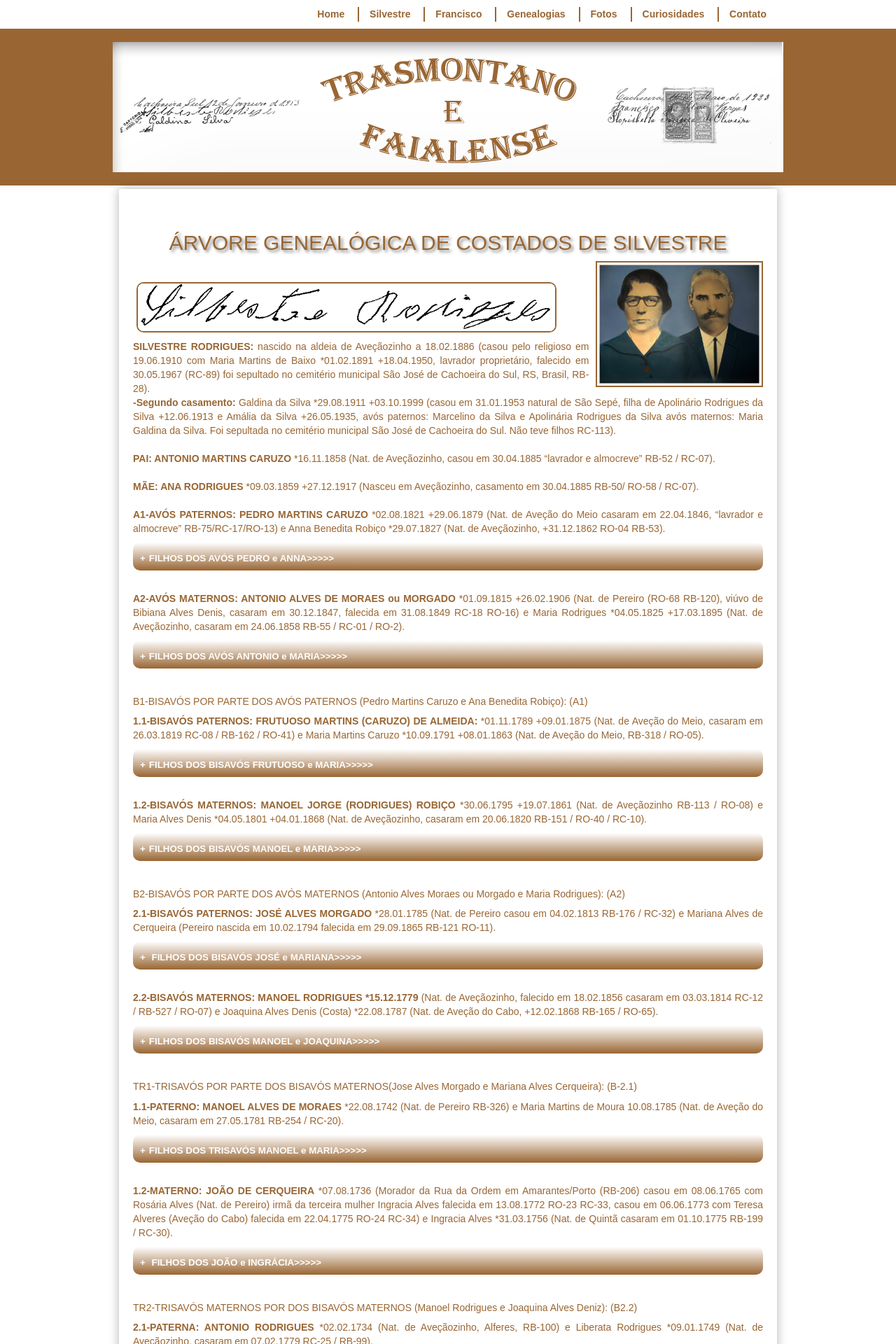
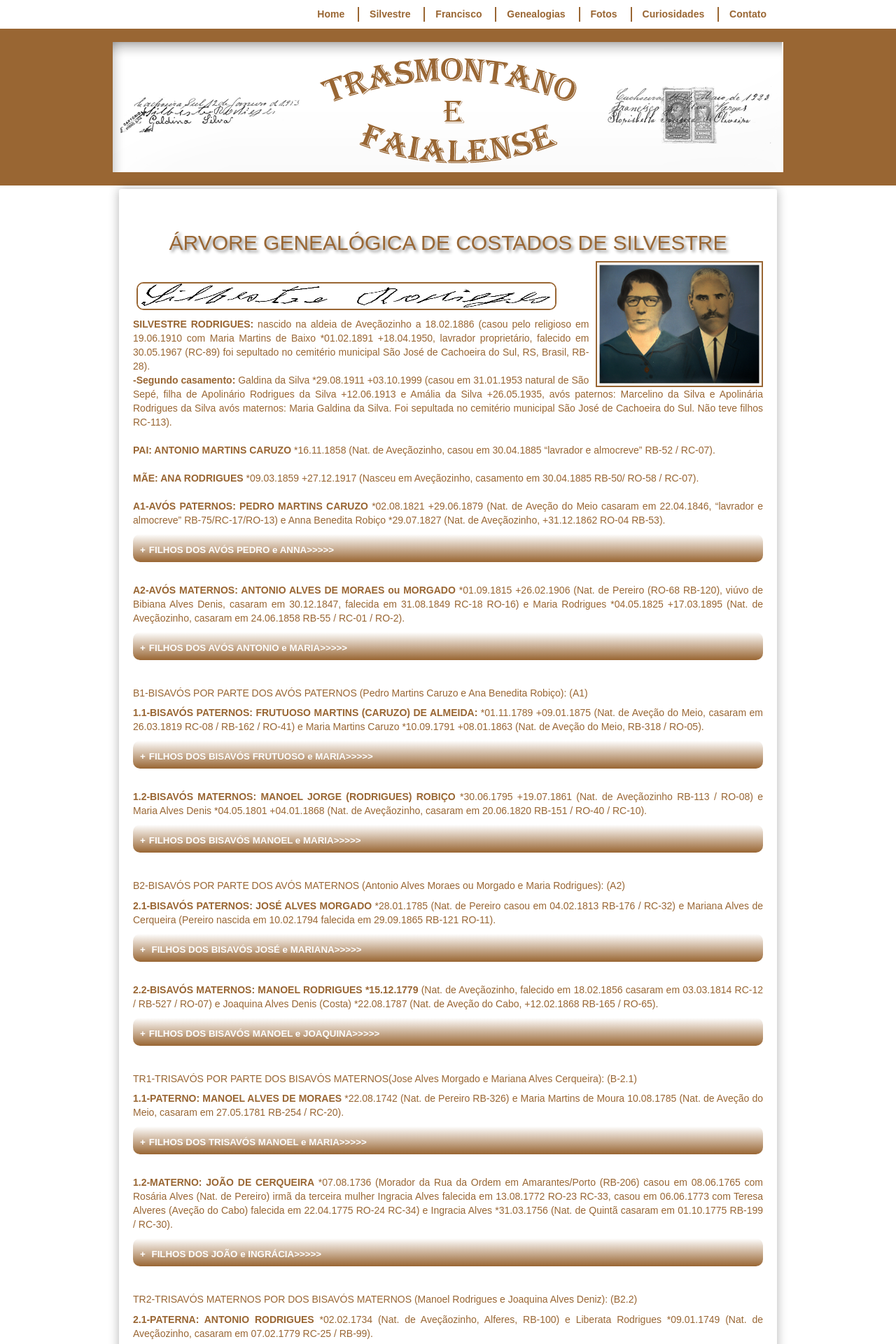
Before and after one commit to claudiovargas1955/claudiovargas1955.github.io, a Jekyll site: the page built from _pages/arvore-genealogica-de-costados-de-silvestre.html, in a window 1280 px wide. Shown: the top 1920 px of the page at 70% size. Built offline with Jekyll 4.4.1, drawn with Linux system fonts in a browser that asks for light colours; some web fonts are replaced.

Commit message:
Update arvore-genealogica-de-costados-de-silvestre.html

```diff
--- a/_pages/arvore-genealogica-de-costados-de-silvestre.html
+++ b/_pages/arvore-genealogica-de-costados-de-silvestre.html
@@ -64,7 +64,7 @@
 
 <div class="texto">
    <h2>ÁRVORE GENEALÓGICA DE COSTADOS DE SILVESTRE</h2>
-     <img class="esq1" style="float:left"; src="/images/SILVESTRE ROIZ.png" width="600px"  align="center" title="Assinatura Silvestre Rodrigues";/>
+     <img class="esq1" style="float:left"; src="/images/SILVESTRE ROIZ.png" width="600px"  height="40px" align="center" title="Assinatura Silvestre Rodrigues";/>
      <img style= "float:right"; src="/images/SILVESTRE E GALDINA.JPG";  height="180px" ; title="Silvestre e Galdina 1953">
  <p>
    <b>SILVESTRE RODRIGUES:</b> nascido na aldeia de Aveçãozinho a 18.02.1886 (casou pelo religioso em 19.06.1910 com Maria Martins de
```
